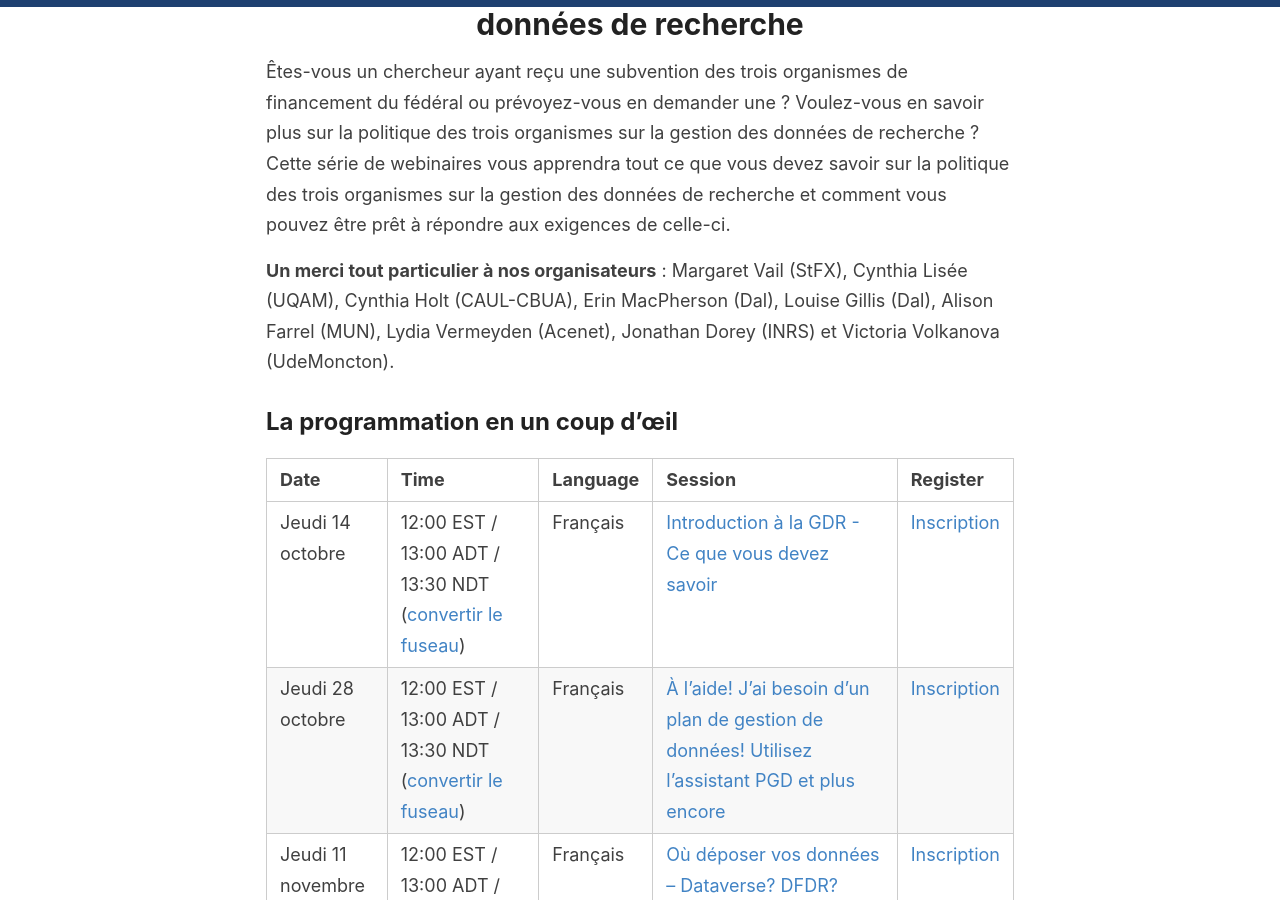
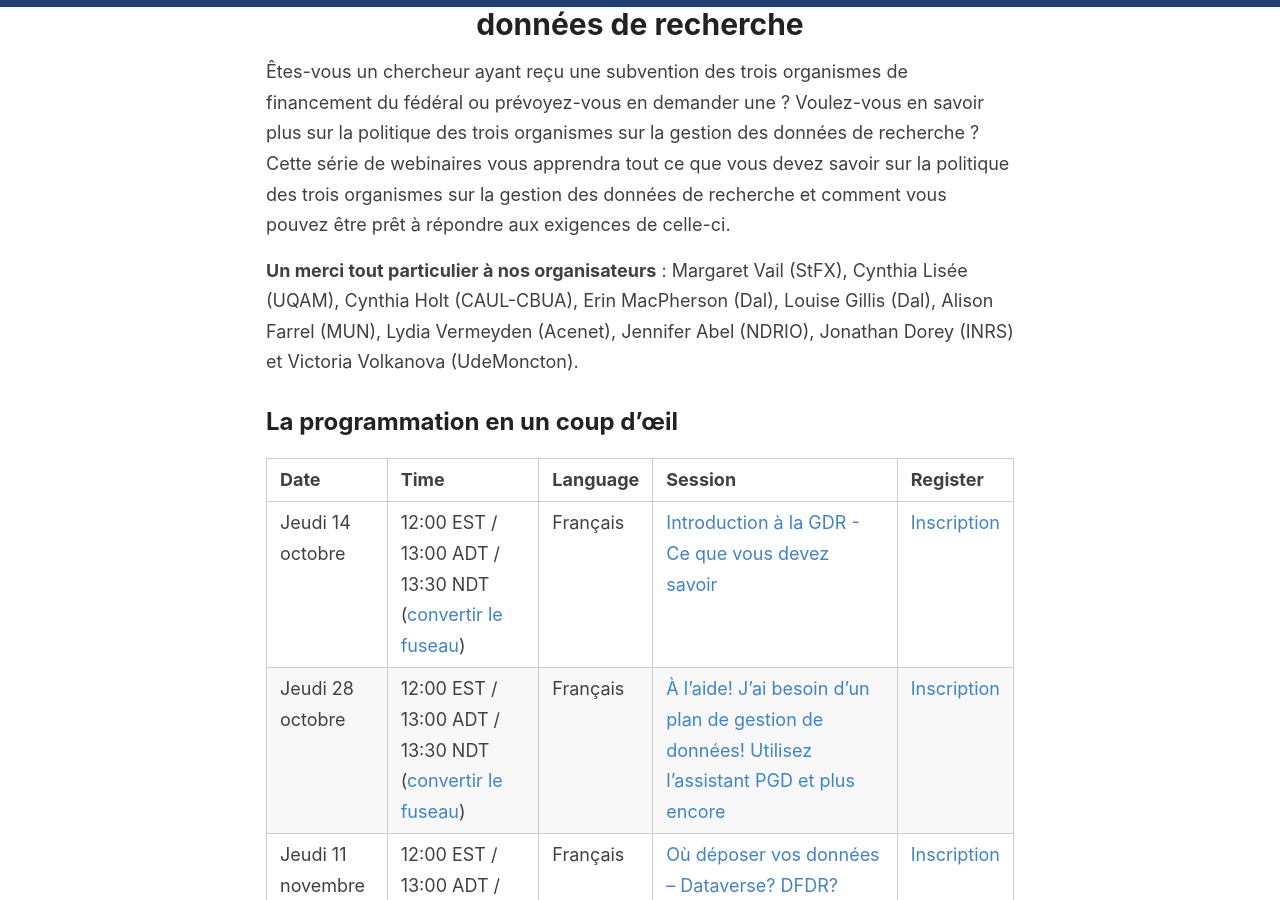
Before and after one commit to caul-dpsc/2021-rdm-series, a Jekyll site: the page built from _pages/index_fr.md, in a window 1280 px wide and 900 px high, scrolled down 423 px. Built offline with Jekyll 4.4.1, drawn with Linux system fonts in a browser that asks for light colours.

Commit message:
Update index_fr.md

```diff
--- a/_pages/index_fr.md
+++ b/_pages/index_fr.md
@@ -5,7 +5,7 @@ permalink: /fr
 ---
 Êtes-vous un chercheur ayant reçu une subvention des trois organismes de financement du fédéral ou prévoyez-vous en demander une ? Voulez-vous en savoir plus sur la politique des trois organismes sur la gestion des données de recherche ? Cette série de webinaires vous apprendra tout ce que vous devez savoir sur la politique des trois organismes sur la gestion des données de recherche et comment vous pouvez être prêt à répondre aux exigences de celle-ci.
 
-<b>Un merci tout particulier à nos organisateurs</b> : Margaret Vail (StFX), Cynthia Lisée (UQAM), Cynthia Holt (CAUL-CBUA), Erin MacPherson (Dal), Louise Gillis (Dal), Alison Farrel (MUN), Lydia Vermeyden (Acenet), Jonathan Dorey (INRS) et Victoria Volkanova (UdeMoncton).
+<b>Un merci tout particulier à nos organisateurs</b> : Margaret Vail (StFX), Cynthia Lisée (UQAM), Cynthia Holt (CAUL-CBUA), Erin MacPherson (Dal), Louise Gillis (Dal), Alison Farrel (MUN), Lydia Vermeyden (Acenet), Jennifer Abel (NDRIO), Jonathan Dorey (INRS) et Victoria Volkanova (UdeMoncton).
 
 ## La programmation en un coup d’œil
 
```
